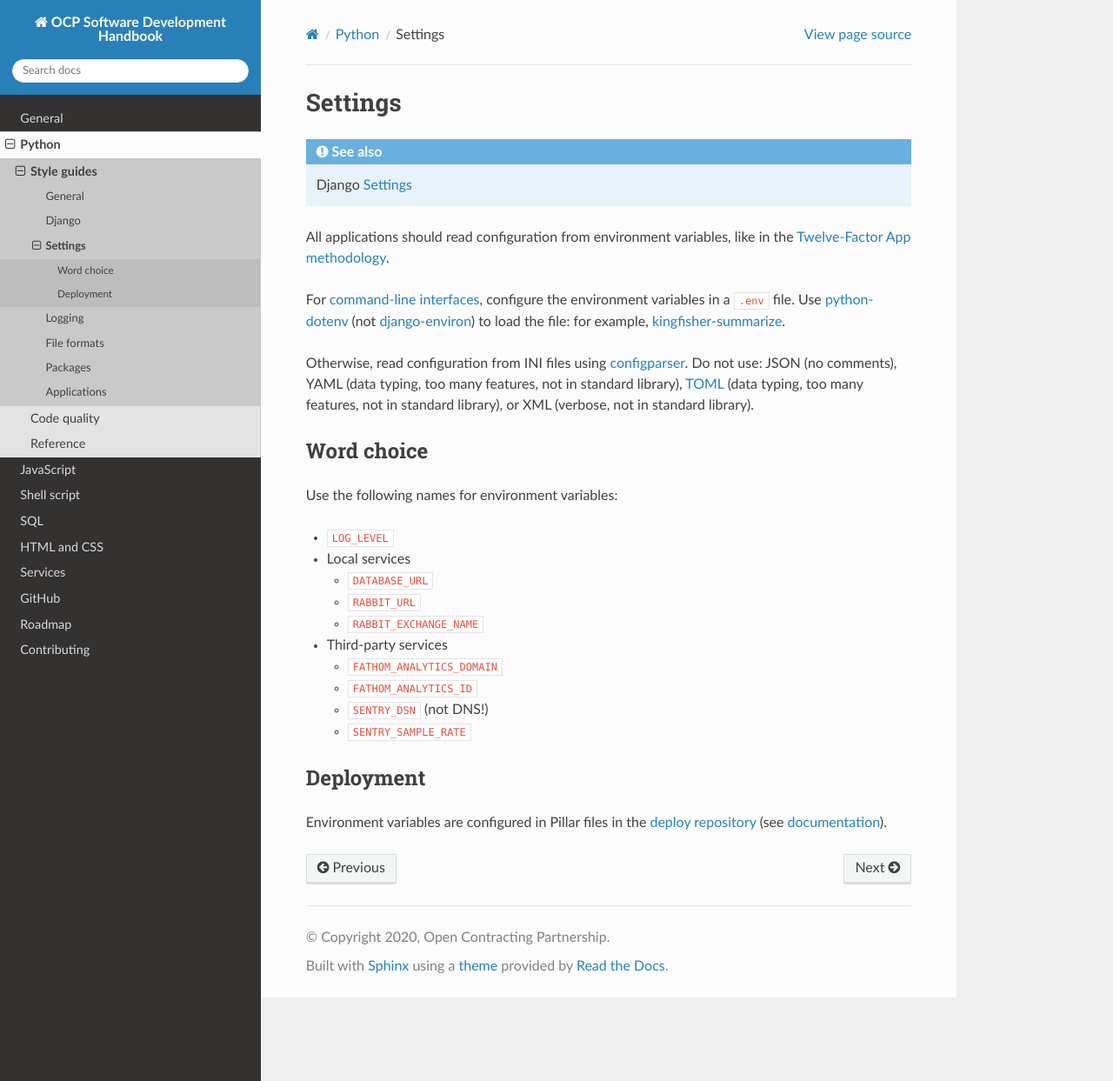
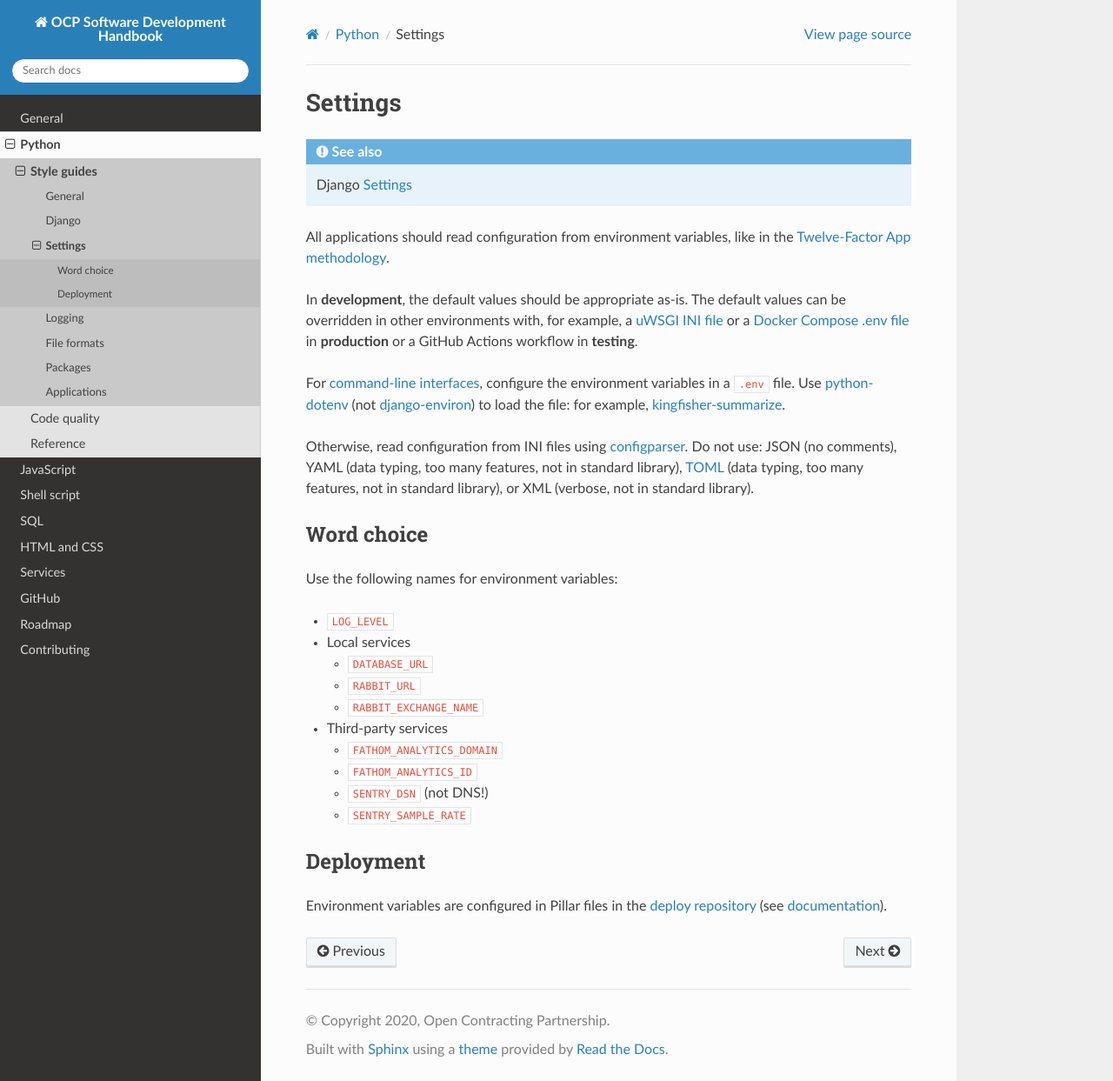
Before and after one commit to open-contracting/software-development-handbook, a Sphinx documentation site: the page built from docs/python/settings.rst, in a window 1280 px wide and 1243 px high. Shown: the whole window at 87% size. Built offline with Sphinx 7.4.7 and the Read the Docs theme 2.0.0, drawn with Linux system fonts in a browser that asks for light colours; pages that are not in the unit, such as notebooks, are missing from menus.

Commit message:
python/settings: Move general content from python/django

```diff
--- a/docs/python/django.rst
+++ b/docs/python/django.rst
@@ -35,9 +35,11 @@ In many cases, you can achieve the same outcome using either `context processors
 Settings
 --------
 
-To simplify the configuration of Django projects, use :ref:`the template below<django-template>` for the `Django settings file <https://docs.djangoproject.com/en/3.2/topics/settings/>`__. Some values can be overridden using environment variables.
+To simplify the configuration of Django projects, use :ref:`the template below<django-template>` for the `Django settings file <https://docs.djangoproject.com/en/3.2/topics/settings/>`__.
 
-In **development**, the default values are appropriate as-is. Override the default values in other environments with, for example, a `uWSGI INI file <https://github.com/open-contracting/deploy/blob/main/salt/uwsgi/files/django.ini>`__ or a `Docker Compose .env file <https://docs.docker.com/compose/environment-variables/>`__ in **production** or a GitHub Actions workflow in **testing**.
+.. seealso::
+
+   :doc:`settings`, for the general approach to configuration
 
 Environment variables
 ~~~~~~~~~~~~~~~~~~~~~
--- a/docs/python/settings.rst
+++ b/docs/python/settings.rst
@@ -6,6 +6,8 @@ Settings
    Django :ref:`django-settings`
 
 All applications should read configuration from environment variables, like in the `Twelve-Factor App methodology <https://12factor.net>`__.
+
+In **development**, the default values should be appropriate as-is. The default values can be overridden in other environments with, for example, a `uWSGI INI file <https://github.com/open-contracting/deploy/blob/main/salt/uwsgi/files/django.ini>`__ or a `Docker Compose .env file <https://docs.docker.com/compose/environment-variables/>`__ in **production** or a GitHub Actions workflow in **testing**.
 
 For :ref:`command-line interfaces<python-scripts>`, configure the environment variables in a ``.env`` file. Use `python-dotenv <https://pypi.org/project/python-dotenv/>`__ (not `django-environ <https://pypi.org/project/django-environ/>`__) to load the file: for example, `kingfisher-summarize <https://github.com/open-contracting/kingfisher-summarize/blob/main/manage.py>`__.
 
```
